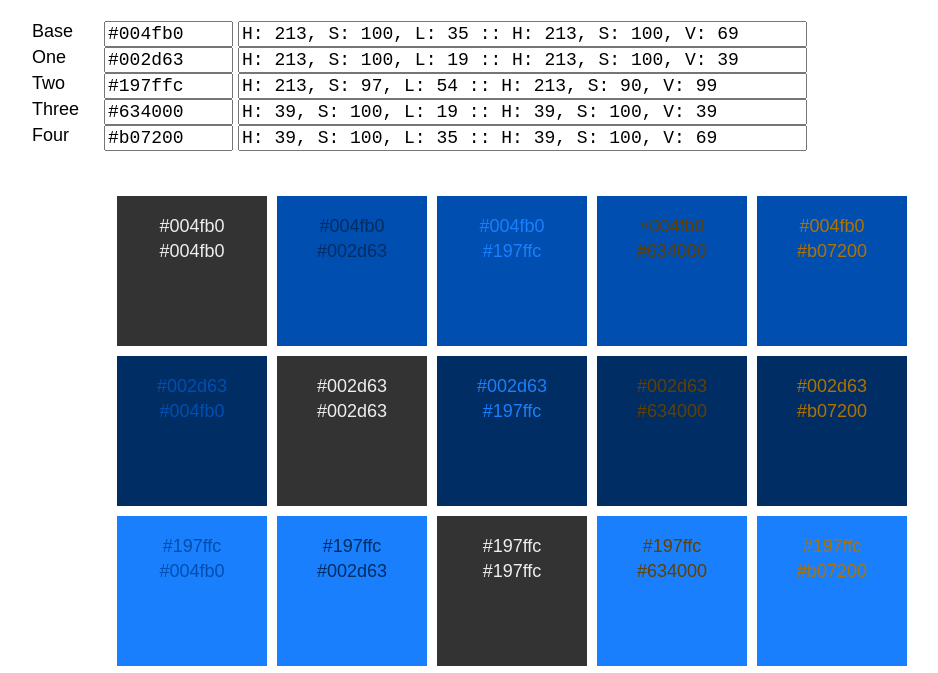
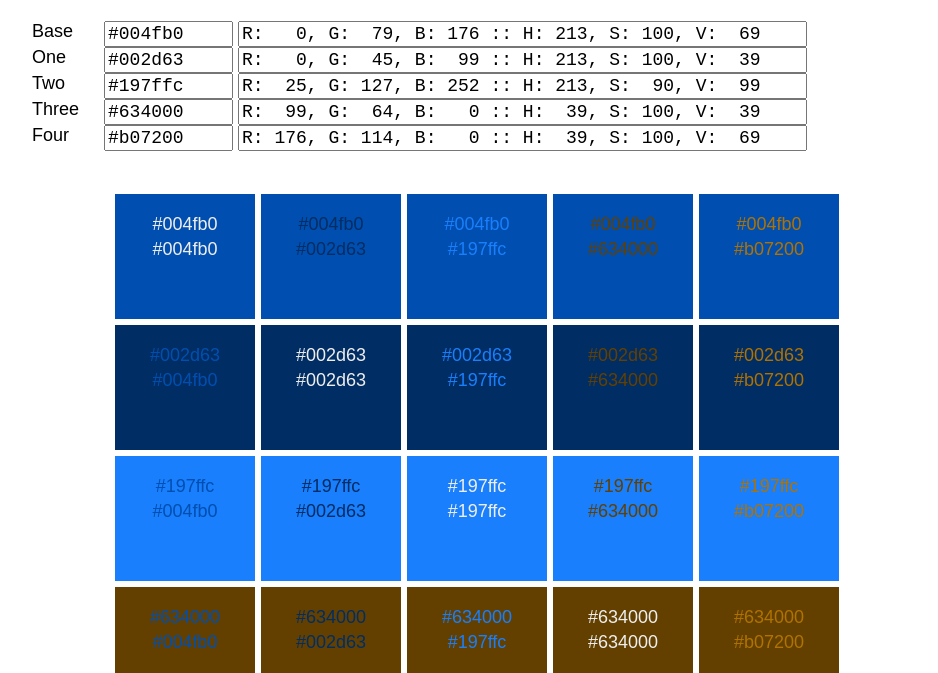
Before and after one commit to JulianNicholls/Palette-Visualiser, a plain HTML site: page index.html in a window 1280 px wide. Shown: the part 69-742 px from the top of the page, without its empty margins (128-1066 px from the left). Drawn offline with nearby package versions, Linux system fonts and the light colour scheme.

Commit message:
Hugely updated.
Removed display of HSL.
Added RGB decimal values to info fields.
Added right-justification of numbers.
Made blocks smaller.

```diff
--- a/colour.js
+++ b/colour.js
@@ -20,7 +20,7 @@ $(function() {
 
 function setHSLsFromColours() {
     for(var i = 1; i <= 5; ++i) {
-        var rgb = colours[i].match(/#(..)(..)(..)/);
+        var rgb = colours[i].match(/#?(..)(..)(..)/);
 
         for(var j = 1; j <= 3; ++j) {
             rgb[j] = parseInt(rgb[j], 16);
@@ -28,13 +28,16 @@ function setHSLsFromColours() {
 
 //        $('#hs-' + i).val('R: ' + rgb[1] + ', G: ' + rgb[2] + ', B: ' + rgb[3]);
 
-        hsl = RGBtoHSL(rgb[1], rgb[2], rgb[3]);
         hsv = RGBtoHSV(rgb[1], rgb[2], rgb[3]);
 
-        var hs_text = 'H: ' + Math.round(hsl[0]) + ', S: ' + Math.round(hsl[1] * 100) +
-                    ', L: ' + Math.round(hsl[2] * 100) +  ' :: H: ' + Math.round(hsv[0])  +
-                    ', S: ' + Math.round(hsv[1] * 100) + ', V: ' + Math.round(hsv[2] * 100);
-        $('#hs-' + i).val(hs_text);
+        var rgb_text = 'R: ' + rjust(rgb[1], 3) +
+                       ', G: ' + rjust(rgb[2], 3) +
+                       ', B: ' + rjust(rgb[3], 3)
+
+        var hs_text = 'H: ' + rjust(Math.round(hsv[0]), 3)  +
+                      ', S: ' + rjust(Math.round(hsv[1]), 3) +
+                      ', V: ' + rjust(Math.round(hsv[2]), 3);
+        $('#hs-' + i).val(rgb_text + ' :: ' + hs_text);
     }
 }
 
@@ -43,14 +46,76 @@ function setBlocksFromColours() {
         for(var fg = 1; fg <= 5; ++fg) {
             var $block = $('#block-' + bg + fg);
 
+            $block.css('background-color', colours[bg])
+
             if(fg != bg) {
-                $block.css({ 'backgroundColor': colours[bg], 'color': colours[fg] });
+                $block.css('color', colours[fg]);
             }
 
             $block.find('p').html(colours[bg] + '<br/>' + colours[fg]);
         }
     }
 }
+
+function rjust(value, width) {
+    var str = value.toString();
+
+    while(str.length < width) {
+        str = ' ' + str;
+    }
+
+    return str;
+}
+
+/**
+ * Converts an RGB color value to HSV. Conversion formula
+ * adapted from http://en.wikipedia.org/wiki/HSV_color_space.
+ * Assumes r, g, and b are contained in the set [0, 255] and
+ * returns h as 0 to 360, and s and v as percentage.
+ *
+ * @param   Number  r       The red color value
+ * @param   Number  g       The green color value
+ * @param   Number  b       The blue color value
+ * @return  Array           The HSV representation
+ */
+
+function RGBtoHSV(r, g, b) {
+    r /= 255, g /= 255, b /= 255;
+
+    var max = Math.max(r, g, b), min = Math.min(r, g, b);
+    var h, s, v = max * 100;      // V = MAX
+
+    var d = max - min;
+    s = (max == 0) ? 0 : (d / max) * 100;
+
+    if(max == min) {
+        h = 0; // achromatic
+    }
+    else {
+        switch(max) {
+            case r:
+                h = (g - b) / d + (g < b ? 6 : 0);
+                break;
+
+            case g:
+                h = (b - r) / d + 2;
+                break;
+
+            case b:
+                h = (r - g) / d + 4;
+                break;
+        }
+
+        h *= 60;
+    }
+
+    return [h, s, v];
+}
+
+
+/* These functions are not used, but are retained so that they're all in one place.
+ * HSV/B seems to make more sense that HSL.
+ */
 
 /**
  * Converts an RGB color value to HSL. Conversion formula
@@ -95,51 +160,6 @@ function RGBtoHSL(r, g, b) {
     }
 
     return [h, s, l];
-}
-
-/**
- * Converts an RGB color value to HSV. Conversion formula
- * adapted from http://en.wikipedia.org/wiki/HSV_color_space.
- * Assumes r, g, and b are contained in the set [0, 255] and
- * returns h, s, and v in the set [0, 1].
- *
- * @param   Number  r       The red color value
- * @param   Number  g       The green color value
- * @param   Number  b       The blue color value
- * @return  Array           The HSV representation
- */
-
-function RGBtoHSV(r, g, b) {
-    r /= 255, g /= 255, b /= 255;
-
-    var max = Math.max(r, g, b), min = Math.min(r, g, b);
-    var h, s, v = max;      // V = MAX
-
-    var d = max - min;
-    s = max == 0 ? 0 : d / max;
-
-    if(max == min) {
-        h = 0; // achromatic
-    }
-    else {
-        switch(max) {
-            case r:
-                h = (g - b) / d + (g < b ? 6 : 0);
-                break;
-
-            case g:
-                h = (b - r) / d + 2;
-                break;
-
-            case b:
-                h = (r - g) / d + 4;
-                break;
-        }
-
-        h *= 60;
-    }
-
-    return [h, s, v];
 }
 
 /**
--- a/style.css
+++ b/style.css
@@ -34,12 +34,12 @@ div.row:first-of-type {
 }
 
 .colour-block {
-    width: 150px;
-    height: 150px;
+    width: 140px;
+    height: 125px;
     background-color: #333;
     color: #eee;
     float: left;
-    margin: 5px;
+    margin: 3px;
 }
 
 .colour-block p {
```
